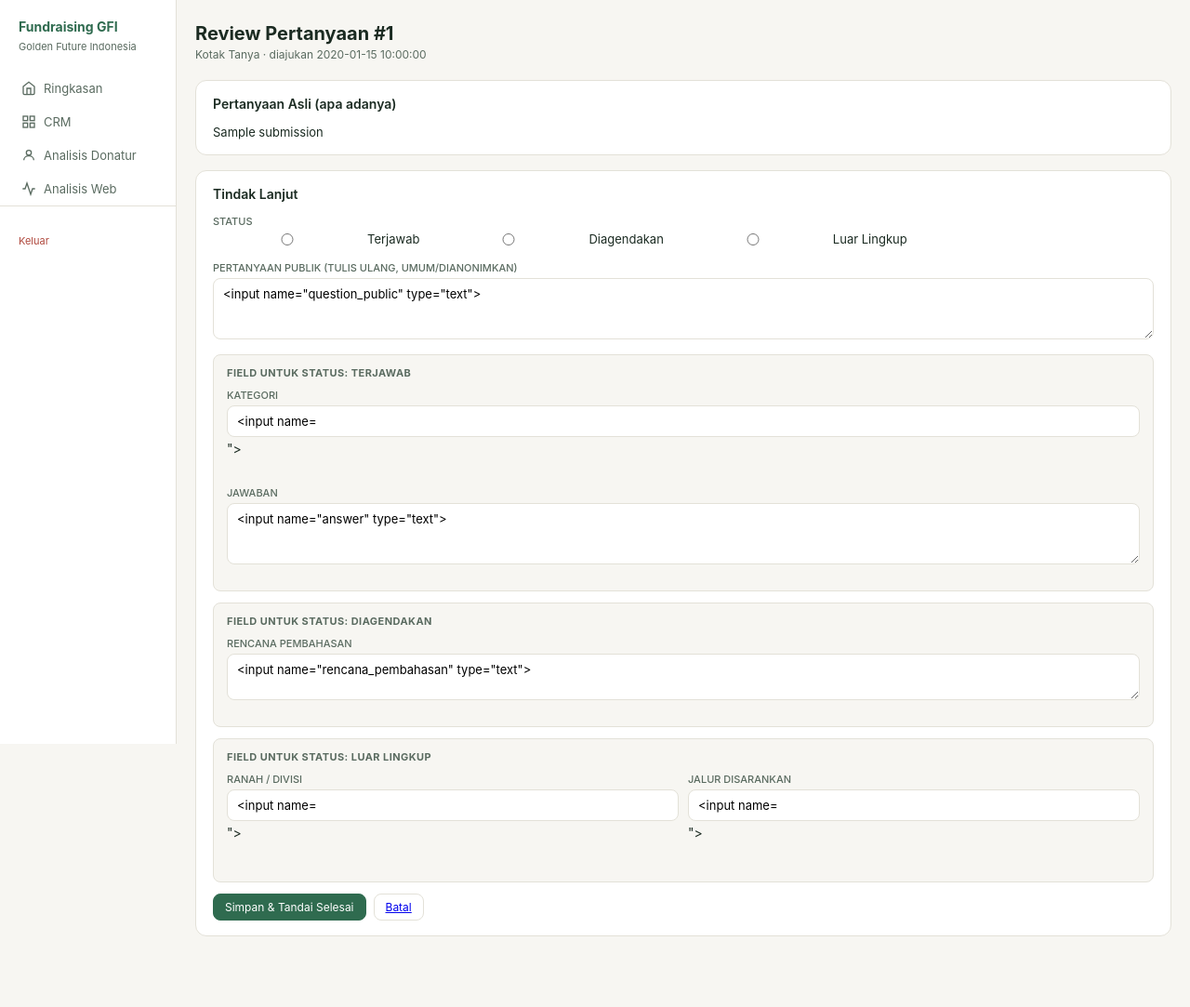
After one commit to ssgoldenfuture-lab/fundraising-panel, a FastAPI app: template templates/faq_review_detail.html in a window 1280 px wide. The commit adds this page. Shown: the whole page at 93% size. Run offline with FastAPI, Linux system fonts and the light colour scheme; the template is opened without the code that fills it: most values are stand-ins (such as "Sample title", 1, 10 or a date in 2020); form fields are guessed from the names that the template uses.

Commit message:
feat: fitur Kotak Tanya & FAQ (submit publik, review staff, tampilan publik)

```diff
--- a/main.py
+++ b/main.py
@@ -206,6 +206,12 @@ def require_user(request: Request) -> dict:
         raise HTTPException(status_code=302, headers={"Location": "/login"})
     return user
 
+def is_faq_reviewer(username: str) -> bool:
+    reviewers = [u.strip() for u in os.getenv("FAQ_REVIEWERS", "admin").split(",")]
+    return username in reviewers
+
+templates.env.globals["is_faq_reviewer"] = is_faq_reviewer
+
 # â”€â”€ Date helpers â”€â”€â”€â”€â”€â”€â”€â”€â”€â”€â”€â”€â”€â”€â”€â”€â”€â”€â”€â”€â”€â”€â”€â”€â”€â”€â”€â”€â”€â”€â”€â”€â”€â”€â”€â”€â”€â”€â”€â”€â”€â”€â”€â”€â”€â”€â”€â”€â”€â”€â”€â”€â”€â”€â”€â”€â”€â”€â”€â”€â”€â”€
 
 def default_range() -> tuple[str, str]:
@@ -242,6 +248,58 @@ async def logout():
     resp = RedirectResponse("/login", status_code=303)
     resp.delete_cookie(COOKIE_NAME)
     return resp
+
+@app.get("/kotak-tanya", response_class=HTMLResponse)
+async def kotak_tanya_page(request: Request, sent: str = ""):
+    return templates.TemplateResponse("kotak_tanya.html", {"request": request, "sent": sent})
+
+@app.post("/kotak-tanya")
+async def kotak_tanya_post(request: Request, question_raw: str = Form(...)):
+    async with aiosqlite.connect(agg.DB_PATH) as db:
+        await db.execute(
+            "INSERT INTO faq_submissions (question_raw, status) VALUES (?, ?)",
+            (question_raw.strip(), "pending")
+        )
+        await db.commit()
+    return RedirectResponse("/kotak-tanya?sent=1", status_code=303)
+
+@app.get("/faq", response_class=HTMLResponse)
+async def faq_public_page(request: Request):
+    async with aiosqlite.connect(agg.DB_PATH) as db:
+        db.row_factory = aiosqlite.Row
+        async with db.execute(
+            "SELECT category, question_public, answer FROM faq_entries "
+            "WHERE status = 'terjawab' ORDER BY category, updated_at"
+        ) as cur:
+            rows = [dict(r) for r in await cur.fetchall()]
+
+        async with db.execute(
+            "SELECT question_public, rencana_pembahasan FROM faq_entries "
+            "WHERE status = 'diagendakan' ORDER BY updated_at"
+        ) as cur:
+            diagendakan = [dict(r) for r in await cur.fetchall()]
+
+        async with db.execute(
+            "SELECT question_public, ranah_divisi, jalur_disarankan FROM faq_entries "
+            "WHERE status = 'luar_lingkup' ORDER BY updated_at"
+        ) as cur:
+            luar_lingkup = [dict(r) for r in await cur.fetchall()]
+
+    groups: dict[str, list] = {}
+    umum = []
+    for r in rows:
+        cat = (r["category"] or "").strip()
+        if cat:
+            groups.setdefault(cat, []).append(r)
+        else:
+            umum.append(r)
+    if umum:
+        groups["Umum"] = umum
+
+    return templates.TemplateResponse("faq_public.html", {
+        "request": request, "groups": groups,
+        "diagendakan": diagendakan, "luar_lingkup": luar_lingkup,
+    })
 
 # â”€â”€ Routes: Main pages â”€â”€â”€â”€â”€â”€â”€â”€â”€â”€â”€â”€â”€â”€â”€â”€â”€â”€â”€â”€â”€â”€â”€â”€â”€â”€â”€â”€â”€â”€â”€â”€â”€â”€â”€â”€â”€â”€â”€â”€â”€â”€â”€â”€â”€â”€â”€â”€â”€â”€â”€â”€â”€â”€â”€â”€
 
@@ -378,6 +436,132 @@ async def ads_page(request: Request):
         "txn_ok": txn_ok, "txn_kpi": txn_kpi, "txn_tren": txn_tren,
         "txn_camps": txn_camps, "txn_conv": txn_conv, "txn_list": txn_list,
     })
+
+@app.get("/admin/faq", response_class=HTMLResponse)
+async def faq_review_page(request: Request):
+    user = get_current_user(request)
+    if not user:
+        return RedirectResponse("/login")
+    if not is_faq_reviewer(user["u"]):
+        return RedirectResponse("/home")
+
+    async with aiosqlite.connect(agg.DB_PATH) as db:
+        db.row_factory = aiosqlite.Row
+        async with db.execute(
+            "SELECT id, question_raw, submitted_at FROM faq_submissions "
+            "WHERE status = 'pending' ORDER BY id"
+        ) as cur:
+            submissions = [dict(r) for r in await cur.fetchall()]
+
+    return templates.TemplateResponse("faq_review.html", {
+        "request": request, "user": user, "submissions": submissions,
+    })
+
+@app.get("/admin/faq/{submission_id}", response_class=HTMLResponse)
+async def faq_review_detail_page(request: Request, submission_id: int):
+    user = get_current_user(request)
+    if not user:
+        return RedirectResponse("/login")
+    if not is_faq_reviewer(user["u"]):
+        return RedirectResponse("/home")
+
+    async with aiosqlite.connect(agg.DB_PATH) as db:
+        db.row_factory = aiosqlite.Row
+        async with db.execute(
+            "SELECT id, question_raw, status, submitted_at FROM faq_submissions WHERE id = ?",
+            (submission_id,)
+        ) as cur:
+            row = await cur.fetchone()
+
+    if not row or row["status"] == "processed":
+        return RedirectResponse("/admin/faq")
+
+    return templates.TemplateResponse("faq_review_detail.html", {
+        "request": request, "user": user, "submission": dict(row), "form": None,
+    })
+
+@app.post("/admin/faq/{submission_id}")
+async def faq_review_detail_post(
+    request: Request,
+    submission_id: int,
+    status: str = Form(...),
+    question_public: str = Form(...),
+    category: str = Form(""),
+    answer: str = Form(""),
+    rencana_pembahasan: str = Form(""),
+    ranah_divisi: str = Form(""),
+    jalur_disarankan: str = Form(""),
+):
+    user = get_current_user(request)
+    if not user:
+        return RedirectResponse("/login")
+    if not is_faq_reviewer(user["u"]):
+        return RedirectResponse("/home")
+
+    form_values = {
+        "status": status, "question_public": question_public,
+        "category": category, "answer": answer,
+        "rencana_pembahasan": rencana_pembahasan,
+        "ranah_divisi": ranah_divisi, "jalur_disarankan": jalur_disarankan,
+    }
+
+    error = None
+    if status == "terjawab" and not answer.strip():
+        error = "Jawaban wajib diisi untuk status Terjawab."
+    elif status == "diagendakan" and not rencana_pembahasan.strip():
+        error = "Rencana Pembahasan wajib diisi untuk status Diagendakan."
+    elif status == "luar_lingkup" and (not ranah_divisi.strip() or not jalur_disarankan.strip()):
+        error = "Ranah/Divisi dan Jalur Disarankan wajib diisi untuk status Luar Lingkup."
+
+    if error:
+        async with aiosqlite.connect(agg.DB_PATH) as db:
+            db.row_factory = aiosqlite.Row
+            async with db.execute(
+                "SELECT id, question_raw, status, submitted_at FROM faq_submissions WHERE id = ?",
+                (submission_id,)
+            ) as cur:
+                row = await cur.fetchone()
+        if not row:
+            return RedirectResponse("/admin/faq")
+        return templates.TemplateResponse("faq_review_detail.html", {
+            "request": request, "user": user, "submission": dict(row),
+            "error": error, "form": form_values,
+        })
+
+    reviewer = await get_user(user["u"])
+    reviewer_id = reviewer["id"] if reviewer else None
+
+    # Cuma simpan field yang relevan dengan status yang dipilih — sisanya NULL
+    if status == "terjawab":
+        category_v, answer_v = category.strip() or None, answer.strip() or None
+        rencana_v = ranah_v = jalur_v = None
+    elif status == "diagendakan":
+        rencana_v = rencana_pembahasan.strip() or None
+        category_v = answer_v = ranah_v = jalur_v = None
+    elif status == "luar_lingkup":
+        ranah_v = ranah_divisi.strip() or None
+        jalur_v = jalur_disarankan.strip() or None
+        category_v = answer_v = rencana_v = None
+    else:
+        raise HTTPException(status_code=400, detail="Status tidak valid")
+
+    async with aiosqlite.connect(agg.DB_PATH) as db:
+        await db.execute("""
+            INSERT INTO faq_entries
+                (status, category, question_public, answer, rencana_pembahasan,
+                 ranah_divisi, jalur_disarankan, source_submission_id, updated_by)
+            VALUES (?,?,?,?,?,?,?,?,?)
+        """, (
+            status, category_v, question_public.strip(), answer_v, rencana_v,
+            ranah_v, jalur_v, submission_id, reviewer_id
+        ))
+        await db.execute(
+            "UPDATE faq_submissions SET status = 'processed' WHERE id = ?",
+            (submission_id,)
+        )
+        await db.commit()
+
+    return RedirectResponse("/admin/faq", status_code=303)
 
 # ── API: web analytics tracker ────────────────────────────────────────────────────────────────
 
--- a/templates/base.html
+++ b/templates/base.html
@@ -109,6 +109,12 @@ input[type=date],select{border:1px solid var(--line);background:#fff;border-radi
       <svg width="16" height="16" viewBox="0 0 24 24" fill="none" stroke="currentColor" stroke-width="2"><path d="M22 12h-4l-3 9L9 3l-3 9H2"/></svg>
       <span>Analisis Web</span>
     </a>
+    {% if is_faq_reviewer(user.u) %}
+    <a class="navitem {% if active=='faq_review' %}active{% endif %}" href="/admin/faq">
+      <svg width="16" height="16" viewBox="0 0 24 24" fill="none" stroke="currentColor" stroke-width="2"><path d="M21 15a2 2 0 0 1-2 2H7l-4 4V5a2 2 0 0 1 2-2h14a2 2 0 0 1 2 2z"/></svg>
+      <span>Review FAQ</span>
+    </a>
+    {% endif %}
     {% if user.r == 'admin' %}
     <a class="navitem {% if active=='settings' %}active{% endif %}" href="/settings">
       <svg width="16" height="16" viewBox="0 0 24 24" fill="none" stroke="currentColor" stroke-width="2"><circle cx="12" cy="12" r="3"/><path d="M19.4 15a1.65 1.65 0 0 0 .33 1.82l.06.06a2 2 0 0 1-2.83 2.83l-.06-.06a1.65 1.65 0 0 0-1.82-.33 1.65 1.65 0 0 0-1 1.51V21a2 2 0 0 1-4 0v-.09A1.65 1.65 0 0 0 9 19.4a1.65 1.65 0 0 0-1.82.33l-.06.06a2 2 0 0 1-2.83-2.83l.06-.06A1.65 1.65 0 0 0 4.68 15a1.65 1.65 0 0 0-1.51-1H3a2 2 0 0 1 0-4h.09A1.65 1.65 0 0 0 4.6 9a1.65 1.65 0 0 0-.33-1.82l-.06-.06a2 2 0 0 1 2.83-2.83l.06.06A1.65 1.65 0 0 0 9 4.68a1.65 1.65 0 0 0 1-1.51V3a2 2 0 0 1 4 0v.09a1.65 1.65 0 0 0 1 1.51 1.65 1.65 0 0 0 1.82-.33l.06-.06a2 2 0 0 1 2.83 2.83l-.06.06A1.65 1.65 0 0 0 19.4 9a1.65 1.65 0 0 0 1.51 1H21a2 2 0 0 1 0 4h-.09a1.65 1.65 0 0 0-1.51 1z"/></svg>
--- /dev/null
+++ b/templates/faq_review_detail.html
@@ -0,0 +1,93 @@
+{% extends "base.html" %}
+{% set active = "faq_review" %}
+{% block title %}Review Pertanyaan #{{ submission.id }} — Fundraising GFI{% endblock %}
+
+{% block content %}
+<div class="page-header">
+  <h1>Review Pertanyaan #{{ submission.id }}</h1>
+  <p>Kotak Tanya · diajukan {{ submission.submitted_at }}</p>
+</div>
+
+<style>
+.form-row{display:flex;gap:10px;flex-wrap:wrap;align-items:flex-start;margin-bottom:16px;}
+.form-group{display:flex;flex-direction:column;gap:4px;margin-bottom:16px;}
+.form-group label{font-size:11px;color:var(--ink-soft);font-weight:500;text-transform:uppercase;}
+.form-group input,.form-group select,.form-group textarea{border:1px solid var(--line);border-radius:8px;padding:8px 10px;font-size:13px;font-family:inherit;min-width:160px;}
+.form-group input:focus,.form-group select:focus,.form-group textarea:focus{outline:none;border-color:var(--accent);}
+.form-group textarea{width:100%;resize:vertical;}
+.status-section{border:1px solid var(--line);border-radius:8px;padding:12px 14px;margin-bottom:12px;background:var(--bg);}
+.status-section h4{font-size:11px;font-weight:700;text-transform:uppercase;letter-spacing:.04em;color:var(--ink-soft);margin-bottom:10px;}
+.radio-row{display:flex;gap:16px;flex-wrap:wrap;}
+.radio-row label{font-size:13px;font-weight:400;text-transform:none;display:flex;align-items:center;gap:6px;color:var(--ink);}
+.error-box{background:#fff0ef;border:1px solid #e8b4b0;border-radius:8px;padding:10px 14px;margin-bottom:16px;font-size:13px;color:var(--bad);}
+</style>
+
+<div class="card">
+  <h3>Pertanyaan Asli (apa adanya)</h3>
+  <p style="font-size:13px;white-space:pre-wrap;">{{ submission.question_raw }}</p>
+</div>
+
+{% if error %}
+<div class="error-box">{{ error }}</div>
+{% endif %}
+
+<form method="post" action="/admin/faq/{{ submission.id }}" class="card">
+  <h3>Tindak Lanjut</h3>
+
+  <div class="form-group">
+    <label>Status</label>
+    <div class="radio-row">
+      <label><input type="radio" name="status" value="terjawab" required {% if form.status == 'terjawab' %}checked{% endif %}> Terjawab</label>
+      <label><input type="radio" name="status" value="diagendakan" {% if form.status == 'diagendakan' %}checked{% endif %}> Diagendakan</label>
+      <label><input type="radio" name="status" value="luar_lingkup" {% if form.status == 'luar_lingkup' %}checked{% endif %}> Luar Lingkup</label>
+    </div>
+  </div>
+
+  <div class="form-group">
+    <label>Pertanyaan Publik (tulis ulang, umum/dianonimkan)</label>
+    <textarea name="question_public" rows="3" required
+      placeholder="Tulis ulang pertanyaan di atas dalam bentuk umum — jangan copy-paste langsung dari pertanyaan asli.">{{ form.question_public or '' }}</textarea>
+  </div>
+
+  <div class="status-section">
+    <h4>Field untuk status: Terjawab</h4>
+    <div class="form-row">
+      <div class="form-group" style="flex:1;min-width:200px;">
+        <label>Kategori</label>
+        <input type="text" name="category" placeholder="mis. A. Terkait Website &amp; Platform Donasi" value="{{ form.category or '' }}">
+      </div>
+    </div>
+    <div class="form-group">
+      <label>Jawaban</label>
+      <textarea name="answer" rows="3" placeholder="Isi jawaban untuk ditampilkan ke publik...">{{ form.answer or '' }}</textarea>
+    </div>
+  </div>
+
+  <div class="status-section">
+    <h4>Field untuk status: Diagendakan</h4>
+    <div class="form-group">
+      <label>Rencana Pembahasan</label>
+      <textarea name="rencana_pembahasan" rows="2" placeholder="mis. Akan dibahas di rapat mingguan tanggal...">{{ form.rencana_pembahasan or '' }}</textarea>
+    </div>
+  </div>
+
+  <div class="status-section">
+    <h4>Field untuk status: Luar Lingkup</h4>
+    <div class="form-row">
+      <div class="form-group" style="flex:1;min-width:200px;">
+        <label>Ranah / Divisi</label>
+        <input type="text" name="ranah_divisi" placeholder="mis. HRD, Keuangan" value="{{ form.ranah_divisi or '' }}">
+      </div>
+      <div class="form-group" style="flex:1;min-width:200px;">
+        <label>Jalur Disarankan</label>
+        <input type="text" name="jalur_disarankan" placeholder="mis. Hubungi langsung via email ke..." value="{{ form.jalur_disarankan or '' }}">
+      </div>
+    </div>
+  </div>
+
+  <div style="display:flex;gap:8px;margin-top:8px;">
+    <button type="submit" class="btn btn-primary">Simpan &amp; Tandai Selesai</button>
+    <a href="/admin/faq" class="btn">Batal</a>
+  </div>
+</form>
+{% endblock %}
```
Also changed, not shown: models.py (+21 -0 lines), templates/faq_public.html (added, +95 -0 lines), templates/faq_review.html (added, +38 -0 lines), templates/kotak_tanya.html (added, +40 -0 lines).
